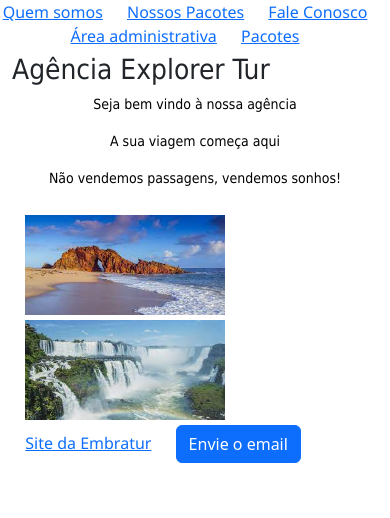
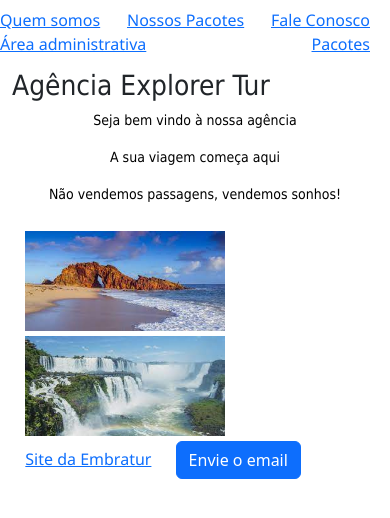
Before and after one commit to ricardoreisdata/projeto_agencia, a plain HTML site: page index.html in a window 390 px wide. Drawn offline with nearby package versions, Linux system fonts and the light colour scheme.

Commit message:
Inclusao Responsividade NavBar BootStrap

```diff
--- a/index.html
+++ b/index.html
@@ -8,7 +8,7 @@
     <link href="https://cdn.jsdelivr.net/npm/bootstrap@5.3.1/dist/css/bootstrap.min.css" rel="stylesheet" integrity="sha384-4bw+/aepP/YC94hEpVNVgiZdgIC5+VKNBQNGCHeKRQN+PtmoHDEXuppvnDJzQIu9" crossorigin="anonymous">
 </head>
 <body>
-    <nav>
+    <nav class="navbar navbar-pxpand-lg">
         <a href="quem_somos.html">Quem somos</a>
         <a href="pacotes.html">Nossos Pacotes</a>
         <a href="fale_conosco.html">Fale Conosco</a>
```
